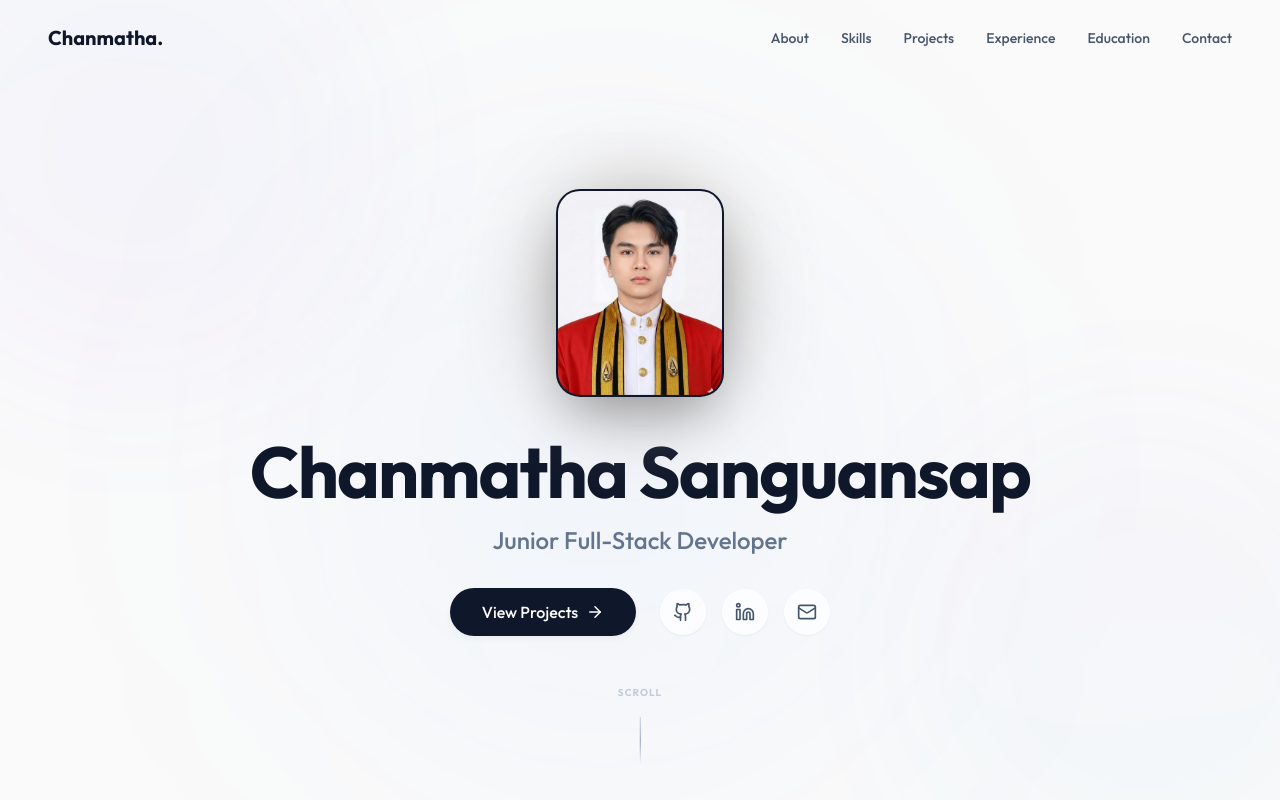
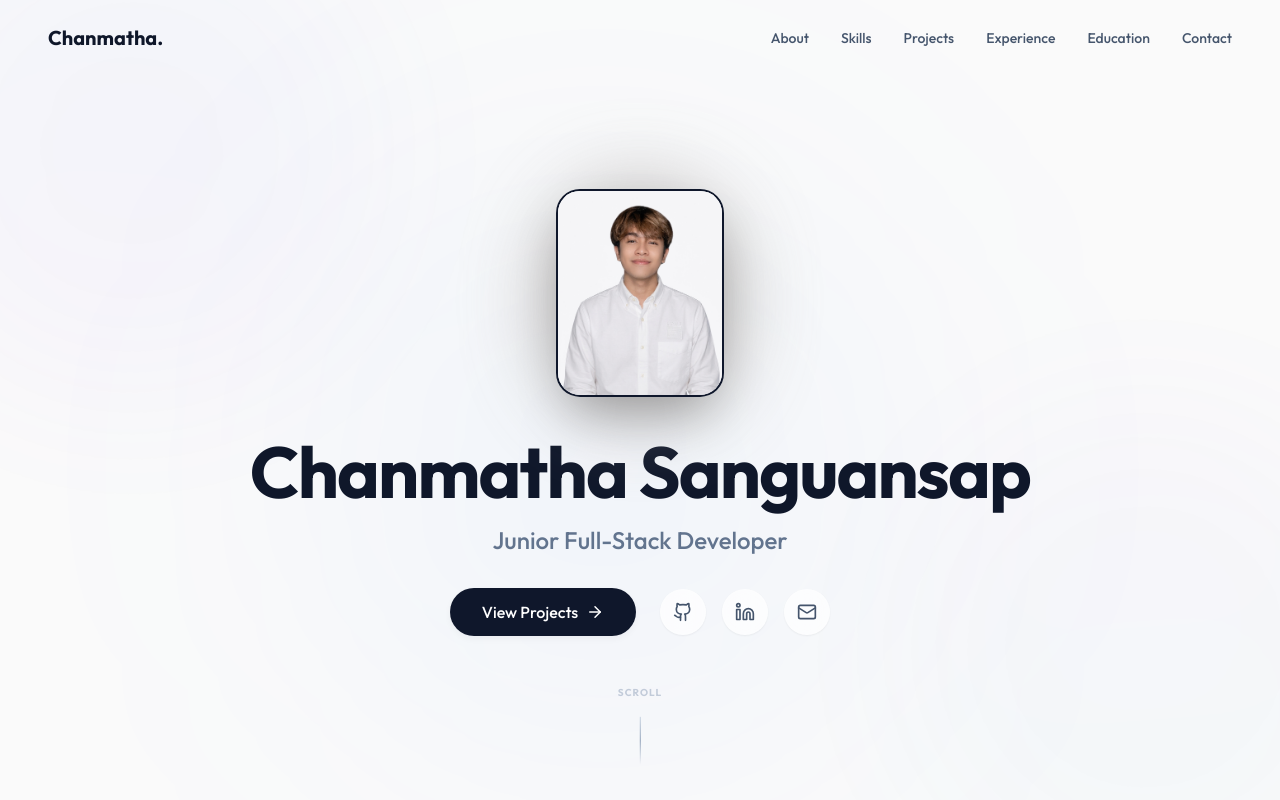
Before and after one commit to chanmathaearth/portfolio_chanmatha, a React (Vite) app: page / in a window 1280 px wide. Shown: the top 800 px of the page. Built offline with nearby package versions, Linux system fonts and the light colour scheme.

Commit message:
feat:hero changed profile picture on hero section

```diff
--- a/src/sections/Hero.tsx
+++ b/src/sections/Hero.tsx
@@ -71,7 +71,7 @@
               <img
                 src={profilePic}
                 alt="Profile"
-                className="w-full h-full object-cover"
+                className="w-full h-full object-contain scale-120"
               />
             </div>
           </motion.div>
```
Also changed, not shown: src/assets/profile.jpg.
